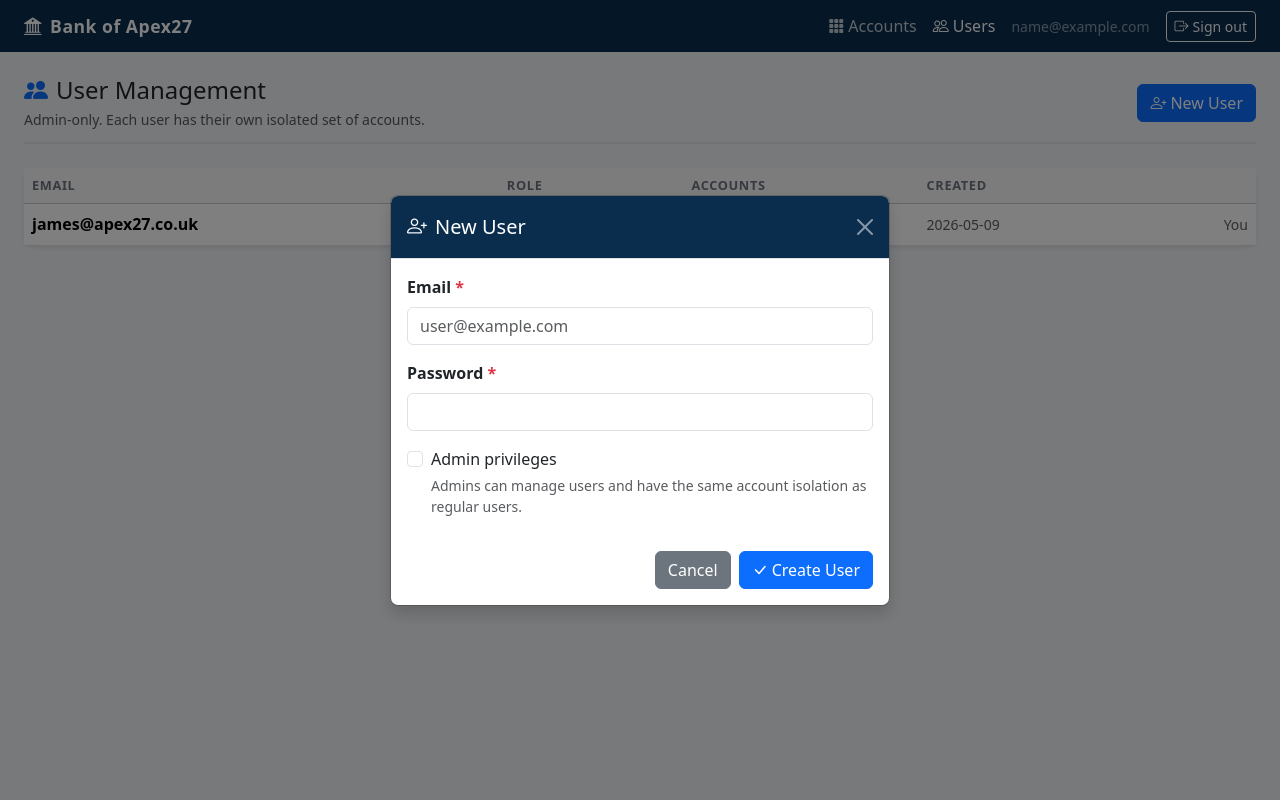
After one commit to james-apex27/bank, a Flask app: page /admin/users in a window 1280 px wide, after a click on "New User". The commit adds this page. Run offline with Flask 3, Linux system fonts and the light colour scheme; the visitor is signed in with stand-in values (Sample User, id 1); data comes from the database, SQL or seed files in the repository.

Commit message:
Add auth, multi-user isolation, BACS auto-create, and transaction reset
- Session-based login/logout with login_required and admin_required decorators
- Accounts are now scoped per user; users only see their own data
- Seeded admin user: james@apex27.co.uk / apex27bank!
- Admin-only user management page: create/delete users, set admin flag
- BACS import now runs from within a source account (debit on match)
- Auto-create recipient accounts from BACS file when no match found
- Reset All Transactions button on dashboard clears transactions, keeps accounts
- Nav bar shows current user email and sign out button

Co-Authored-By: Claude Sonnet 4.6 <noreply@anthropic.com>

```diff
--- a/app.py
+++ b/app.py
@@ -1,22 +1,96 @@
-from flask import Flask, render_template, request, redirect, url_for, flash, make_response, abort
+from flask import Flask, render_template, request, redirect, url_for, flash, make_response, abort, session
+from functools import wraps
 import os
 import database as db
 import exporters
 import importers
 
 app = Flask(__name__)
-app.secret_key = os.urandom(24)
+app.secret_key = os.environ.get('SECRET_KEY', 'apex27-bank-simulator-dev-key')
 
 db.init_db()
 
 
+# --- Auth helpers ---
+
+def login_required(f):
+    @wraps(f)
+    def decorated(*args, **kwargs):
+        if 'user_id' not in session:
+            return redirect(url_for('login', next=request.path))
+        return f(*args, **kwargs)
+    return decorated
+
+
+def admin_required(f):
+    @wraps(f)
+    def decorated(*args, **kwargs):
+        if 'user_id' not in session:
+            return redirect(url_for('login', next=request.path))
+        if not session.get('is_admin'):
+            abort(403)
+        return f(*args, **kwargs)
+    return decorated
+
+
+def current_user_id():
+    return session['user_id']
+
+
+def _own_account(account_id):
+    account = db.get_account(account_id)
+    if not account or account['user_id'] != current_user_id():
+        abort(404)
+    return account
+
+
+# --- Auth routes ---
+
+@app.route('/login', methods=['GET', 'POST'])
+def login():
+    if 'user_id' in session:
+        return redirect(url_for('dashboard'))
+    if request.method == 'POST':
+        email = request.form.get('email', '').strip()
+        password = request.form.get('password', '')
+        user = db.authenticate_user(email, password)
+        if user:
+            session['user_id'] = user['id']
+            session['user_email'] = user['email']
+            session['is_admin'] = bool(user['is_admin'])
+            next_url = request.form.get('next') or url_for('dashboard')
+            return redirect(next_url)
+        flash('Invalid email or password.', 'danger')
+    return render_template('login.html', next=request.args.get('next', ''))
+
+
+@app.route('/logout', methods=['POST'])
+def logout():
+    session.clear()
+    return redirect(url_for('login'))
+
+
+# --- Dashboard ---
+
 @app.route('/')
+@login_required
 def dashboard():
-    accounts = db.get_accounts()
+    accounts = db.get_accounts(current_user_id())
     return render_template('dashboard.html', accounts=accounts)
 
 
+@app.route('/reset-transactions', methods=['POST'])
+@login_required
+def reset_transactions():
+    db.reset_all_transactions(current_user_id())
+    flash('All transactions cleared.', 'success')
+    return redirect(url_for('dashboard'))
+
+
+# --- Accounts ---
+
 @app.route('/account/create', methods=['POST'])
+@login_required
 def create_account():
     name = request.form.get('name', '').strip()
     bank_type = request.form.get('bank_type', '').strip()
@@ -26,23 +100,18 @@ def create_account():
     if bank_type not in ('barclays', 'natwest', 'sage'):
         flash('Please select a valid bank type.', 'danger')
         return redirect(url_for('dashboard'))
-    account_id, sort_code, account_number = db.create_account(name, bank_type)
+    account_id, sort_code, account_number = db.create_account(name, bank_type, current_user_id())
     flash(f'Account created — Sort Code: {sort_code} &nbsp;|&nbsp; Account Number: {account_number}', 'success')
     return redirect(url_for('account_detail', account_id=account_id))
 
 
 @app.route('/account/<int:account_id>')
+@login_required
 def account_detail(account_id):
-    account = db.get_account(account_id)
-    if not account:
-        abort(404)
+    account = _own_account(account_id)
     date_from = request.args.get('date_from', '')
     date_to = request.args.get('date_to', '')
-    transactions = db.get_transactions_with_balance(
-        account_id,
-        date_from or None,
-        date_to or None,
-    )
+    transactions = db.get_transactions_with_balance(account_id, date_from or None, date_to or None)
     balance = transactions[-1]['running_balance'] if transactions else 0.0
     unexported_count = db.get_unexported_count(account_id)
     return render_template(
@@ -57,10 +126,9 @@ def account_detail(account_id):
 
 
 @app.route('/account/<int:account_id>/transaction/add', methods=['POST'])
+@login_required
 def add_transaction(account_id):
-    account = db.get_account(account_id)
-    if not account:
-        abort(404)
+    account = _own_account(account_id)
     date = request.form.get('date', '').strip()
     description = request.form.get('description', '').strip()
     amount = request.form.get('amount', '').strip()
@@ -78,23 +146,26 @@ def add_transaction(account_id):
 
 
 @app.route('/account/<int:account_id>/transaction/<int:transaction_id>/delete', methods=['POST'])
+@login_required
 def delete_transaction(account_id, transaction_id):
+    _own_account(account_id)
     db.delete_transaction(transaction_id)
     flash('Transaction deleted.', 'success')
     return redirect(url_for('account_detail', account_id=account_id))
 
 
 @app.route('/account/<int:account_id>/transaction/<int:transaction_id>/reset-export', methods=['POST'])
+@login_required
 def reset_transaction_export(account_id, transaction_id):
+    _own_account(account_id)
     db.reset_transaction_export(transaction_id)
     return redirect(url_for('account_detail', account_id=account_id))
 
 
 @app.route('/account/<int:account_id>/export')
+@login_required
 def export_statement(account_id):
-    account = db.get_account(account_id)
-    if not account:
-        abort(404)
+    account = _own_account(account_id)
     transactions = db.get_unexported_transactions_with_balance(account_id)
     if not transactions:
         flash('No new transactions to export — all are already marked as exported.', 'warning')
@@ -118,28 +189,33 @@ def export_statement(account_id):
 
 
 @app.route('/account/<int:account_id>/delete', methods=['POST'])
+@login_required
 def delete_account(account_id):
-    account = db.get_account(account_id)
-    if account:
-        db.delete_account(account_id)
-        flash(f'Account "{account["name"]}" deleted.', 'success')
+    account = _own_account(account_id)
+    db.delete_account(account_id)
+    flash(f'Account "{account["name"]}" deleted.', 'success')
     return redirect(url_for('dashboard'))
 
 
-@app.route('/import', methods=['GET', 'POST'])
-def import_bacs():
+# --- BACS Import ---
+
+@app.route('/account/<int:account_id>/import', methods=['GET', 'POST'])
+@login_required
+def import_bacs(account_id):
+    source = _own_account(account_id)
+
     if request.method == 'GET':
-        return render_template('import_bacs.html')
+        return render_template('import_bacs.html', source=source)
 
     bacs_format = request.form.get('format', '')
     file = request.files.get('file')
 
     if not file or not file.filename:
         flash('Please select a file to import.', 'danger')
-        return render_template('import_bacs.html')
+        return render_template('import_bacs.html', source=source)
     if bacs_format not in ('barclays', 'natwest', 'sage'):
         flash('Please select a BACS format.', 'danger')
-        return render_template('import_bacs.html')
+        return render_template('import_bacs.html', source=source)
 
     content = file.read().decode('utf-8-sig')
 
@@ -151,26 +227,88 @@ def import_bacs():
         parsed = importers.import_sage(content)
 
     matched = []
-    unmatched = []
+    auto_created = []
     for t in parsed:
-        account = db.find_account_by_details(t['sort_code'], t['account_number'])
+        account = db.find_account_by_details(t['sort_code'], t['account_number'], current_user_id())
+        if not account:
+            name = t['beneficiary_name'] or f"{t['sort_code']} / {t['account_number']}"
+            try:
+                new_id, _, _ = db.create_account(
+                    name, bacs_format, current_user_id(),
+                    sort_code=t['sort_code'], account_number=t['account_number']
+                )
+                account = db.get_account(new_id)
+                auto_created.append(account['name'])
+            except Exception:
+                account = None
+
         if account:
             db.add_transaction(
                 account['id'], t['date'], t['description'],
                 t['amount'], t['reference'], 'BACS',
             )
             matched.append({**t, 'account_name': account['name']})
-        else:
-            unmatched.append(t)
+
+    if matched:
+        total = sum(t['amount'] for t in matched)
+        n = len(matched)
+        db.add_transaction(
+            account_id,
+            matched[0]['date'],
+            f"BACS run — {n} payment{'s' if n != 1 else ''}",
+            -total,
+            '',
+            'BACS',
+        )
 
     return render_template(
         'import_bacs.html',
+        source=source,
         matched=matched,
-        unmatched=unmatched,
+        auto_created=auto_created,
         processed=True,
         bacs_format=bacs_format,
     )
 
 
+# --- Admin: User Management ---
+
+@app.route('/admin/users')
+@admin_required
+def admin_users():
+    users = db.get_all_users()
+    return render_template('admin_users.html', users=users)
+
+
+@app.route('/admin/users/create', methods=['POST'])
+@admin_required
+def admin_create_user():
+    email = request.form.get('email', '').strip()
+    password = request.form.get('password', '').strip()
+    is_admin = bool(request.form.get('is_admin'))
+    if not email or not password:
+        flash('Email and password are required.', 'danger')
+        return redirect(url_for('admin_users'))
+    if db.get_user_by_email(email):
+        flash(f'{email} already exists.', 'danger')
+        return redirect(url_for('admin_users'))
+    db.create_user(email, password, is_admin)
+    flash(f'User {email} created.', 'success')
+    return redirect(url_for('admin_users'))
+
+
+@app.route('/admin/users/<int:user_id>/delete', methods=['POST'])
+@admin_required
+def admin_delete_user(user_id):
+    if user_id == current_user_id():
+        flash('You cannot delete your own account.', 'danger')
+        return redirect(url_for('admin_users'))
+    user = db.get_user_by_id(user_id)
+    if user:
+        db.delete_user(user_id)
+        flash(f'User {user["email"]} deleted.', 'success')
+    return redirect(url_for('admin_users'))
+
+
 if __name__ == '__main__':
     app.run(debug=True, port=5000)
--- /dev/null
+++ b/templates/admin_users.html
@@ -0,0 +1,96 @@
+{% extends 'base.html' %}
+{% block title %}User Management — Bank of Apex27{% endblock %}
+
+{% block content %}
+<div class="page-header d-flex justify-content-between align-items-center">
+  <div>
+    <h4 class="mb-0"><i class="bi bi-people-fill me-2 text-primary"></i>User Management</h4>
+    <p class="text-muted small mb-0 mt-1">Admin-only. Each user has their own isolated set of accounts.</p>
+  </div>
+  <button class="btn btn-primary" data-bs-toggle="modal" data-bs-target="#createUserModal">
+    <i class="bi bi-person-plus me-1"></i>New User
+  </button>
+</div>
+
+<div class="card shadow-sm">
+  <div class="table-responsive">
+    <table class="table table-hover mb-0">
+      <thead class="table-light">
+        <tr>
+          <th>Email</th>
+          <th>Role</th>
+          <th>Accounts</th>
+          <th>Created</th>
+          <th></th>
+        </tr>
+      </thead>
+      <tbody>
+        {% for u in users %}
+        <tr>
+          <td class="fw-semibold">{{ u.email }}</td>
+          <td>
+            {% if u.is_admin %}
+              <span class="badge bg-danger">Admin</span>
+            {% else %}
+              <span class="badge bg-secondary">User</span>
+            {% endif %}
+          </td>
+          <td>{{ u.account_count }}</td>
+          <td class="text-muted small">{{ u.created_at[:10] }}</td>
+          <td class="text-end">
+            {% if u.id != session.user_id %}
+            <form method="post" action="{{ url_for('admin_delete_user', user_id=u.id) }}"
+                  onsubmit="return confirm('Delete {{ u.email }}? Their accounts and transactions will also be removed.')">
+              <button class="btn btn-sm btn-outline-danger">
+                <i class="bi bi-trash"></i>
+              </button>
+            </form>
+            {% else %}
+            <span class="text-muted small">You</span>
+            {% endif %}
+          </td>
+        </tr>
+        {% endfor %}
+      </tbody>
+    </table>
+  </div>
+</div>
+
+<!-- Create User Modal -->
+<div class="modal fade" id="createUserModal" tabindex="-1">
+  <div class="modal-dialog modal-dialog-centered">
+    <div class="modal-content shadow">
+      <div class="modal-header text-white" style="background:#0a2d4d;">
+        <h5 class="modal-title"><i class="bi bi-person-plus me-2"></i>New User</h5>
+        <button type="button" class="btn-close btn-close-white" data-bs-dismiss="modal"></button>
+      </div>
+      <form method="post" action="{{ url_for('admin_create_user') }}">
+        <div class="modal-body">
+          <div class="mb-3">
+            <label class="form-label fw-semibold">Email <span class="text-danger">*</span></label>
+            <input type="email" class="form-control" name="email"
+                   placeholder="user@example.com" required autofocus>
+          </div>
+          <div class="mb-3">
+            <label class="form-label fw-semibold">Password <span class="text-danger">*</span></label>
+            <input type="password" class="form-control" name="password" required>
+          </div>
+          <div class="form-check">
+            <input class="form-check-input" type="checkbox" name="is_admin" id="isAdminCheck" value="1">
+            <label class="form-check-label" for="isAdminCheck">
+              Admin privileges
+            </label>
+            <div class="form-text">Admins can manage users and have the same account isolation as regular users.</div>
+          </div>
+        </div>
+        <div class="modal-footer border-0">
+          <button type="button" class="btn btn-secondary" data-bs-dismiss="modal">Cancel</button>
+          <button type="submit" class="btn btn-primary">
+            <i class="bi bi-check-lg me-1"></i>Create User
+          </button>
+        </div>
+      </form>
+    </div>
+  </div>
+</div>
+{% endblock %}
--- a/templates/base.html
+++ b/templates/base.html
@@ -39,15 +39,25 @@
     <a class="navbar-brand" href="{{ url_for('dashboard') }}">
       <i class="bi bi-bank2 me-2"></i>Bank of Apex27
     </a>
-    <div class="d-flex gap-3 ms-auto">
+    <div class="d-flex gap-3 ms-auto align-items-center">
       <a class="nav-link {% if request.endpoint == 'dashboard' %}active{% endif %}"
          href="{{ url_for('dashboard') }}">
         <i class="bi bi-grid-3x3-gap-fill me-1"></i>Accounts
       </a>
-      <a class="nav-link {% if request.endpoint == 'import_bacs' %}active{% endif %}"
-         href="{{ url_for('import_bacs') }}">
-        <i class="bi bi-box-arrow-in-down me-1"></i>Import BACS
+      {% if session.is_admin %}
+      <a class="nav-link {% if request.endpoint == 'admin_users' %}active{% endif %}"
+         href="{{ url_for('admin_users') }}">
+        <i class="bi bi-people me-1"></i>Users
       </a>
+      {% endif %}
+      {% if session.user_email %}
+      <span class="text-white-50 small d-none d-lg-inline">{{ session.user_email }}</span>
+      <form method="post" action="{{ url_for('logout') }}" class="mb-0">
+        <button type="submit" class="btn btn-sm btn-outline-light">
+          <i class="bi bi-box-arrow-right me-1"></i>Sign out
+        </button>
+      </form>
+      {% endif %}
     </div>
   </div>
 </nav>
```
Also changed, not shown: database.py (+123 -24 lines), templates/account.html (+15 -0 lines), templates/dashboard.html (+13 -3 lines), templates/import_bacs.html (+19 -4 lines), templates/login.html (added, +53 -0 lines), 1 other file.
